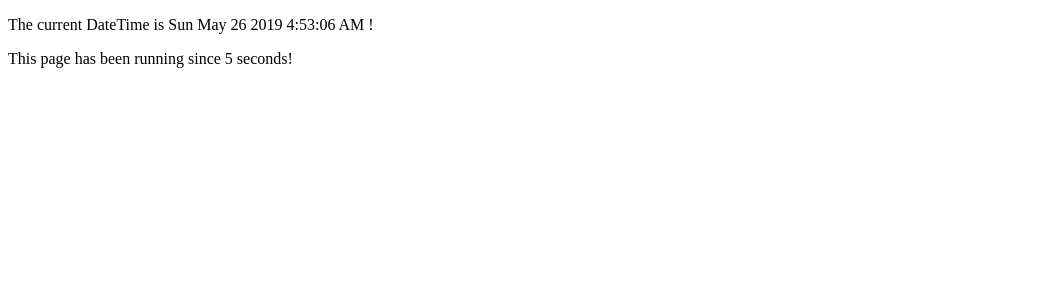
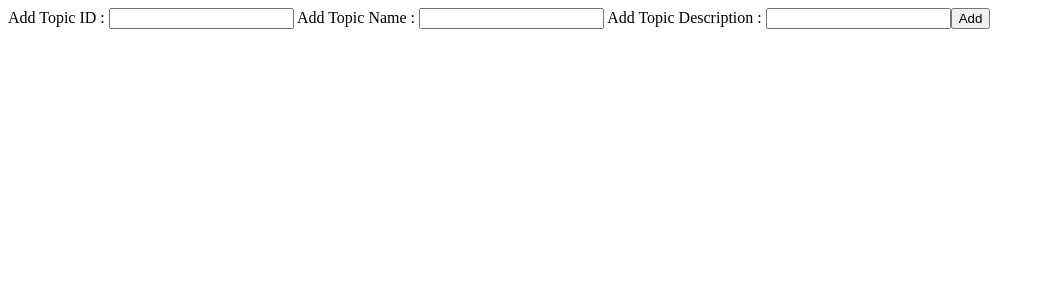
Before and after one commit to jfrost1610/topic-angular-spring, an Angular app: page / in a window 1280 px wide. Shown: the top 300 px of the page, without its empty margins (0-1045 px from the left). Built offline with nearby package versions, Linux system fonts and the light colour scheme.

Commit message:
Added Topic Service & removed older test methods

```diff
--- a/src/app/app.component.html
+++ b/src/app/app.component.html
@@ -1 +1,6 @@
-<date></date>
+<div>
+    Add Topic ID : <input type="text" [(ngModel)]="topicId">
+    Add Topic Name : <input type="text" [(ngModel)]="topicName">
+    Add Topic Description : <input type="text" [(ngModel)]="topicDescription">
+    <button (click)="add()">Add</button>
+</div>
--- a/src/app/app.component.ts
+++ b/src/app/app.component.ts
@@ -1,4 +1,6 @@
 import { Component } from '@angular/core';
+import { TopicService } from './topic.service';
+import { Topic } from './topic.model';
 
 @Component({
   selector: 'app-root',
@@ -6,5 +8,18 @@ import { Component } from '@angular/core';
   styleUrls: ['./app.component.css']
 })
 export class AppComponent {
-  title = 'angular-basic-project';
+
+  topicId: string;;
+  topicName: string;
+  topicDescription: string;
+
+  constructor(private svc: TopicService) {
+
+  }
+
+  add() {
+    var topic: Topic = new Topic(this.topicId, this.topicName, this.topicDescription);
+    this.svc.add(topic);
+  }
+
 }
--- a/src/app/date/date.component.html
+++ /dev/null
@@ -1,4 +0,0 @@
-<p>
-  The current DateTime is {{dateMessage}} !
-</p>
-<p>This page has been running since {{counter}} seconds!</p>
--- a/src/app/date/date.component.ts
+++ /dev/null
@@ -1,24 +0,0 @@
-import { Component, OnInit } from '@angular/core';
-
-@Component({
-  selector: 'date',
-  templateUrl: './date.component.html',
-  styleUrls: ['./date.component.css']
-})
-export class DateComponent implements OnInit {
-
-  dateMessage: string;
-  counter: number = 0;
-
-  constructor() {
-    setInterval(() => {
-      this.counter++;
-      let currentDate = new Date();
-      this.dateMessage = currentDate.toDateString() + " " + currentDate.toLocaleTimeString();
-    }, 1000);
-  }
-
-  ngOnInit() {
-  }
-
-}
--- /dev/null
+++ b/src/app/topic.service.ts
@@ -0,0 +1,27 @@
+import { HttpClient } from '@angular/common/http';
+import { Injectable, ComponentFactoryResolver } from '@angular/core';
+import { Topic } from './topic.model';
+
+@Injectable({
+  providedIn: 'root'
+})
+export class TopicService {
+
+  BASEURL: string = 'http://localhost:8081/';
+
+  constructor(private http: HttpClient) {
+
+  }
+
+  add(topic: Topic) {
+    console.log("Posting this new topic :: ", topic);
+    this.http.post(this.BASEURL + 'topics', topic, { observe: 'response' })
+      .subscribe((response) => {
+        if (response.status === 200) {
+          console.log("New Topic added successfully!");
+        }
+      })
+
+
+  }
+}
```
Also changed, not shown: src/app/app.module.ts (+8 -5 lines), src/app/topic.model.ts (added, +7 -0 lines), src/app/date/date.component.css (deleted), 2 other files (tests, documents, lock files or other folders).
